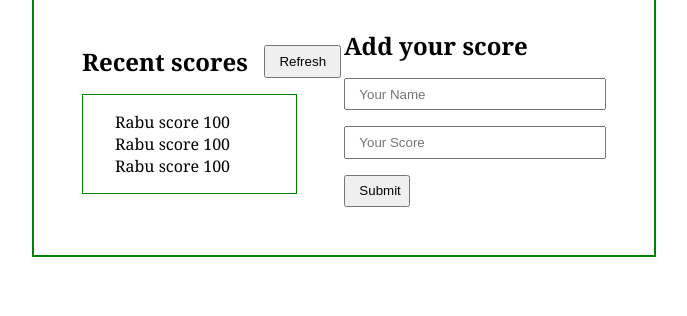
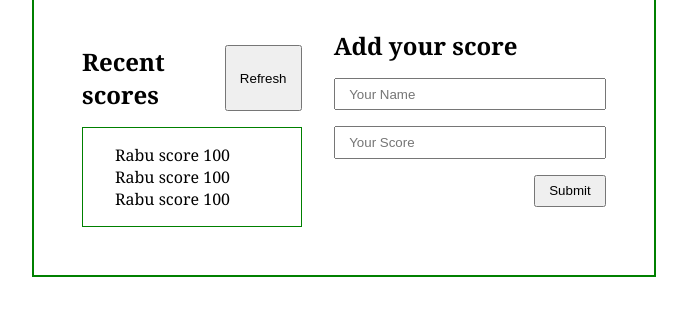
Before and after one commit to rabayarabu/Leaderboard, a website built with webpack: page src/index.html in a window 1280 px wide. Shown: the part 128-444 px from the top of the page, without its empty margins (296-983 px from the left). Built offline with nearby package versions, Linux system fonts and the light colour scheme.

Commit message:
Edit refresh and submit button

```diff
--- a/src/style.css
+++ b/src/style.css
@@ -26,11 +26,12 @@ body {
 .details {
   display: grid;
   grid-template-columns: 1fr 1fr;
+  gap: 2em;
 }
 
 .recentscore {
   display: flex;
-  gap: 1em;
+  justify-content: space-between;
   margin-block: 1em;
 }
 
@@ -52,14 +53,11 @@ input[type="text"] {
 }
 
 #btnaddscore {
-  width: 25%;
-  display: block;
-  float: right;
+  margin-left: 15em;
 }
 
 #scorelist {
   border: 1px solid green;
-  width: 82%;
   padding: 1em 2em;
   gap: 2em;
 }
```
